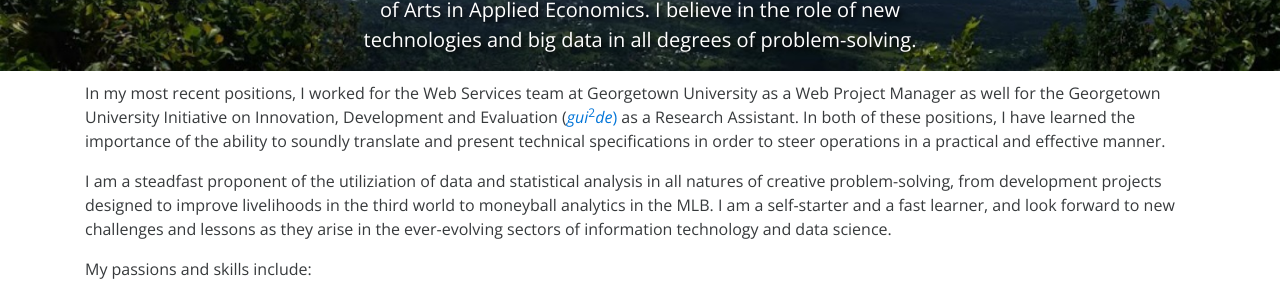
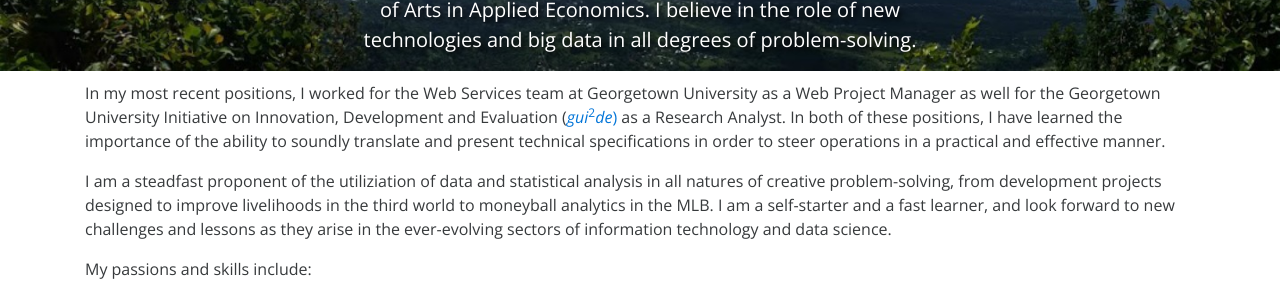
Before and after one commit to michaelrenzi/michaelrenzi.github.io, a Jekyll site: the page built from index.html, in a window 1280 px wide and 1256 px high. Shown: the part 197-497 px from the top of the window. Built offline with Jekyll 4.4.1, drawn with Linux system fonts in a browser that asks for light colours; nearby versions of some CDN libraries.

Commit message:
Update index.html

```diff
--- a/index.html
+++ b/index.html
@@ -5,7 +5,7 @@ title: "Home Page"
 
 <section id="content">
   <div class="container">
-    <p>In my most recent positions, I worked for the Web Services team at Georgetown University as a Web Project Manager as well for the Georgetown University Initiative on Innovation, Development and Evaluation (<a href="https://gui2de.georgetown.edu/"><em>gui</em><sup>2</sup><em>de</em>)</a> as a Research Assistant. In both of these positions, I have learned the importance of the ability to soundly translate and present technical specifications in order to steer operations in a practical and effective manner.</p>
+    <p>In my most recent positions, I worked for the Web Services team at Georgetown University as a Web Project Manager as well for the Georgetown University Initiative on Innovation, Development and Evaluation (<a href="https://gui2de.georgetown.edu/"><em>gui</em><sup>2</sup><em>de</em>)</a> as a Research Analyst. In both of these positions, I have learned the importance of the ability to soundly translate and present technical specifications in order to steer operations in a practical and effective manner.</p>
     <p>I am a steadfast proponent of the utiliziation of data and statistical analysis in all natures of creative problem-solving, from development projects designed to improve livelihoods in the third world to moneyball analytics in the MLB. I am a self-starter and a fast learner, and look forward to new challenges and lessons as they arise in the ever-evolving sectors of information technology and data science.</p>
     <p>My passions and skills include:</p>
     <ul>
```
